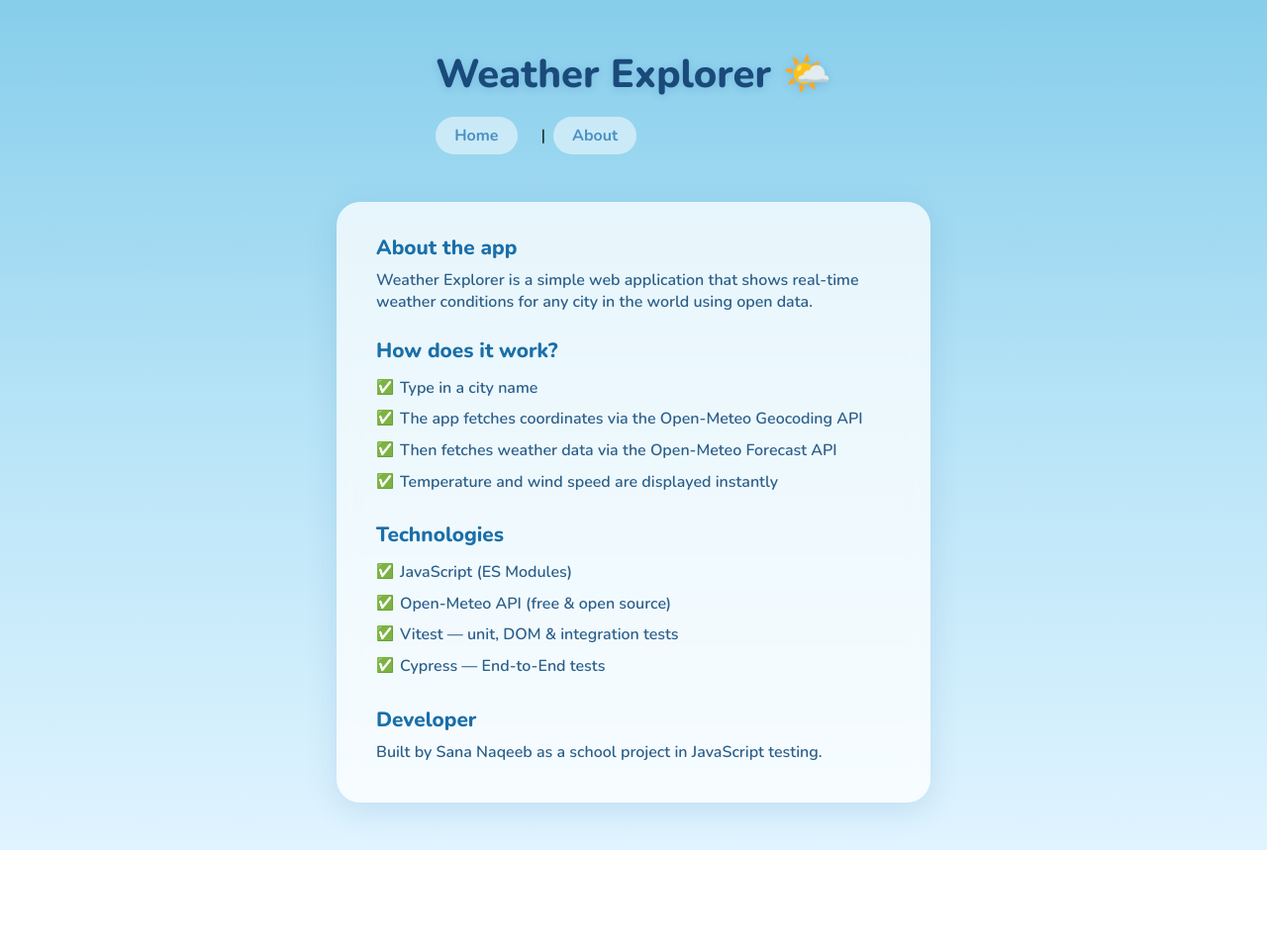
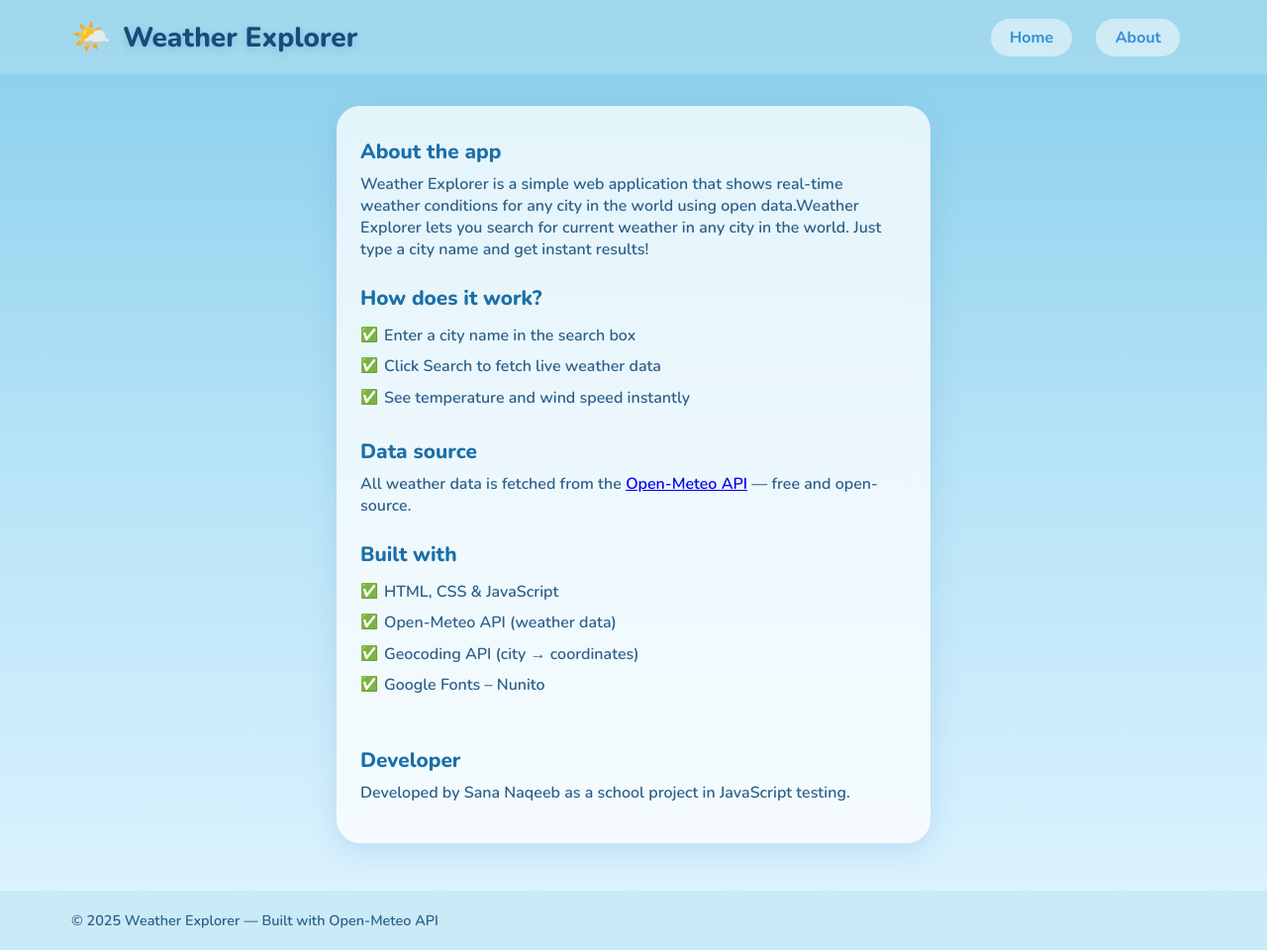
Before and after one commit to sanhu7/weather-explorer, a website: page about.html in a window 1280 px wide. Shown: the whole page at 99% size. Before the commit the page ends 859 px from the top, so only its background shows below. Drawn offline with nearby package versions, Linux system fonts and the light colour scheme.

Commit message:
förbättra styling

```diff
--- a/about.html
+++ b/about.html
@@ -10,37 +10,55 @@
 
 <body>
     <header>
-        <h1>Weather Explorer 🌤️</h1>
-        <nav>
-            <a href="index.html">Home</a> |
-            <a href="about.html">About</a>
-        </nav>
+        <div class="container">
+            <div class="logo">
+                <span style="font-size: 2rem;">🌤️</span>
+                <h1>Weather Explorer</h1>
+            </div>
+
+            <nav>
+                <a href="index.html">Home</a>
+                <a href="about.html">About</a>
+            </nav>
+        </div>
     </header>
 
-    <main>
+    <main class="container">
         <h2>About the app</h2>
         <p>Weather Explorer is a simple web application that shows real-time weather conditions for any city in the
-            world using open data.</p>
+            world using open data.Weather Explorer lets you search for current weather in any
+            city in the world. Just type a city name and get instant results!</p>
 
         <h2>How does it work?</h2>
         <ul>
-            <li>Type in a city name</li>
-            <li>The app fetches coordinates via the Open-Meteo Geocoding API</li>
-            <li>Then fetches weather data via the Open-Meteo Forecast API</li>
-            <li>Temperature and wind speed are displayed instantly</li>
+            <li>Enter a city name in the search box</li>
+            <li>Click Search to fetch live weather data</li>
+            <li>See temperature and wind speed instantly</li>
         </ul>
 
-        <h2>Technologies</h2>
+
+        <h2>Data source</h2>
+        <p>All weather data is fetched from the <a href="https://open-meteo.com" target="_blank"
+                rel="noopener">Open-Meteo API</a> — free and open-source.</p>
+
+        <h2>Built with</h2>
         <ul>
-            <li>JavaScript (ES Modules)</li>
-            <li>Open-Meteo API (free & open source)</li>
-            <li>Vitest — unit, DOM & integration tests</li>
-            <li>Cypress — End-to-End tests</li>
+            <li>HTML, CSS & JavaScript</li>
+            <li>Open-Meteo API (weather data)</li>
+            <li>Geocoding API (city → coordinates)</li>
+            <li>Google Fonts – Nunito</li>
         </ul>
+        <br>
+        <h2>Developer</h2>
+        <p>Developed by Sana Naqeeb as a school project in JavaScript testing.</p>
+    </main>
 
-        <h2>Developer</h2>
-        <p>Built by Sana Naqeeb as a school project in JavaScript testing.</p>
-    </main>
+    <footer>
+        <div class="container">
+            <p>© 2025 Weather Explorer — Built with Open-Meteo API</p>
+        </div>
+    </footer>
+
 </body>
 
 </html>
--- a/style.css
+++ b/style.css
@@ -17,10 +17,11 @@ body {
     font-family: 'Nunito', sans-serif;
     min-height: 100vh;
     background: linear-gradient(180deg, #87CEEB 0%, #b8e4f7 50%, #e0f4ff 100%);
-    padding: 3rem 4rem;
     display: flex;
     flex-direction: column;
     align-items: center;
+    margin: 0;
+    padding: 0;
 }
 
 body::before {
@@ -35,9 +36,62 @@ body::before {
     z-index: 0;
 }
 
+main.container {
+    flex: 1;
+    padding: 2rem 1.5rem;
+}
+
 .container {
     width: 100%;
     max-width: 600px;
+}
+
+.logo {
+    display: flex;
+    align-items: center;
+    gap: 0.75rem;
+}
+
+.logo h1 {
+    margin: 0;
+    font-size: 1.75rem;
+    line-height: 1;
+}
+
+header {
+    width: 100%;
+    background: rgba(183, 225, 240, 0.5);
+    padding: 0;
+    margin: 0;
+    margin-bottom: 2rem;
+}
+
+header .container {
+    display: flex;
+    align-items: center;
+    justify-content: space-between;
+    padding: 1rem 2rem;
+    max-width: 1200px;
+    margin-inline: auto;
+}
+
+footer {
+    width: 100%;
+    background: rgba(183, 225, 240, 0.5);
+    margin-top: 3rem;
+    padding: 0;
+}
+
+footer .container {
+    padding: 1.25rem 2rem;
+    max-width: 1200px;
+    margin-inline: auto;
+}
+
+footer p {
+    color: #2c5f8a;
+    font-size: 0.9rem;
+    font-weight: 600;
 }
 
 h1 {
@@ -62,13 +116,11 @@ nav {
     display: flex;
     align-items: center;
     gap: 0.5rem;
-    margin-bottom: 3rem;
-    position: relative;
-    z-index: 1;
+    margin-bottom: 0;
 }
 
 nav a {
-    color: #4a90c4;
+    color: #3090da;
     text-decoration: none;
     font-weight: 700;
     font-size: 1rem;
@@ -96,6 +148,12 @@ form {
     margin-bottom: 2rem;
     position: relative;
     z-index: 1;
+}
+
+.search-form {
+    display: flex;
+    flex-direction: column;
+    gap: 0.75rem;
 }
 
 input[type="text"] {
@@ -144,6 +202,7 @@ button[type="submit"]:active {
     backdrop-filter: blur(10px);
     border-radius: 1.5rem;
     padding: 2rem 2.5rem;
+    width: 100%;
     max-width: 400px;
     box-shadow: 0 8px 32px rgba(0, 80, 160, 0.12);
     position: relative;
@@ -213,10 +272,6 @@ main ul li::before {
 }
 
 @media (max-width: 768px) {
-    body {
-        padding: 2rem 2rem;
-    }
-
     h1 {
         font-size: 2rem;
     }
@@ -240,10 +295,6 @@ main ul li::before {
 }
 
 @media (max-width: 480px) {
-    body {
-        padding: 2rem 1.5rem;
-    }
-
     h1 {
         font-size: 1.6rem;
         margin-bottom: 1.5rem;
```
Also changed, not shown: index.html (+26 -9 lines).
